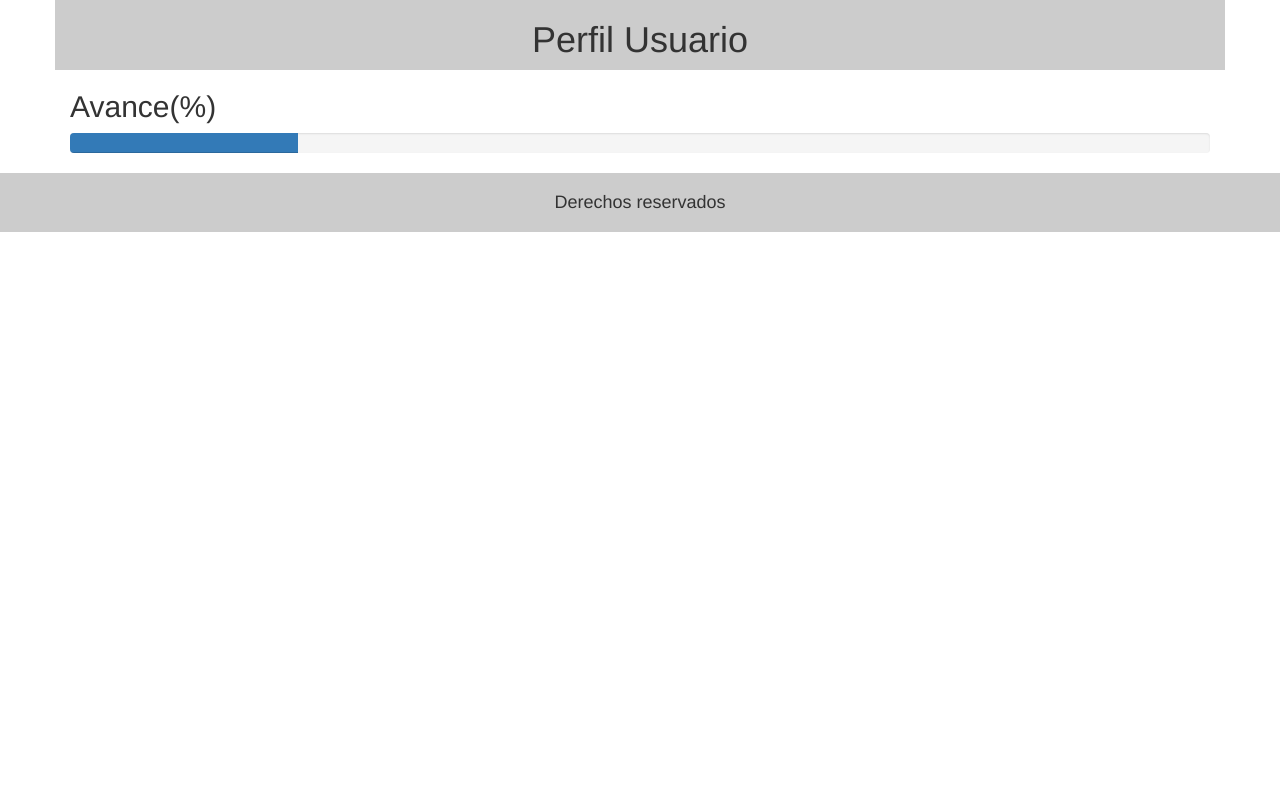
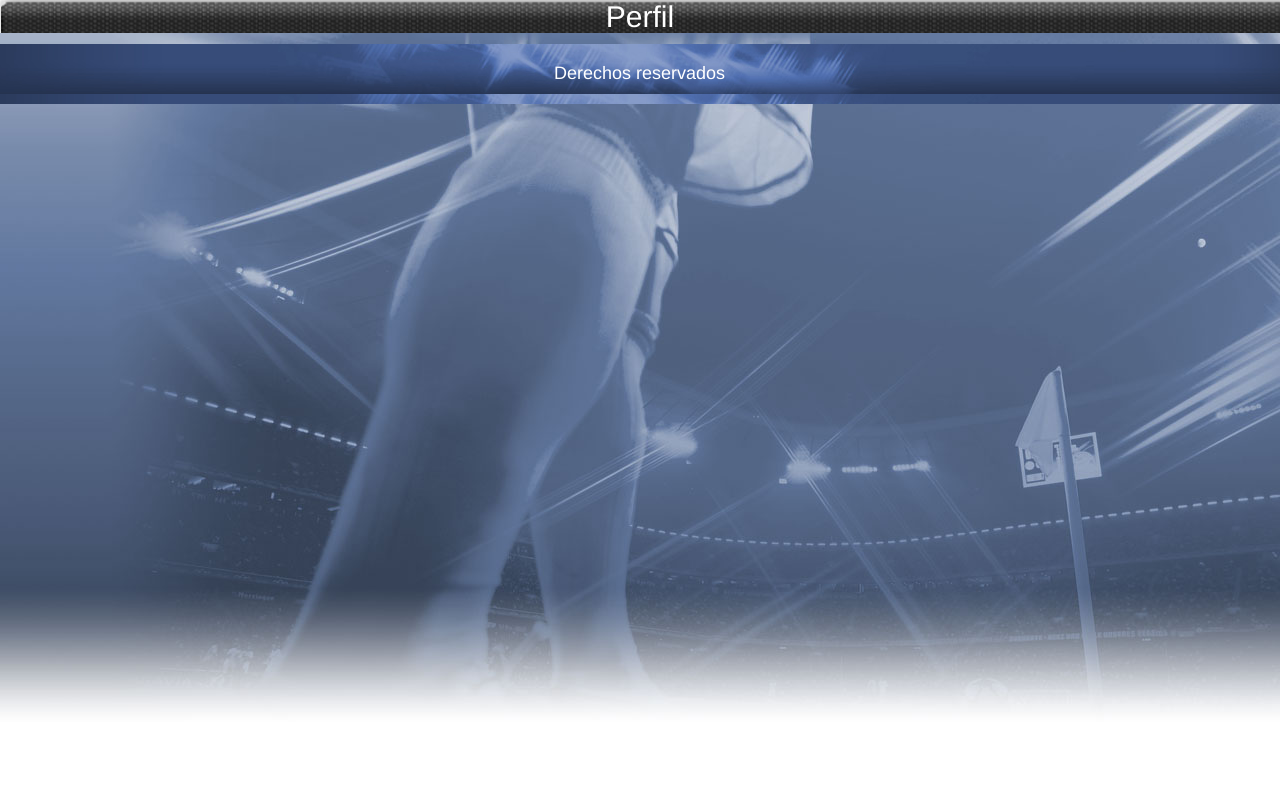
Before and after one commit to ferch01991/GestionCanchasDeportivas, a PHP site: page /iditor_usuario.php in a window 1280 px wide; the page is wider, and only the part inside the window is pictured. Run offline with PHP 8.4, Linux system fonts and the light colour scheme; data that the repository does not hold is empty.

Commit message:
hoja de estilos

```diff
--- a/Aplicacion/css/estilos.css
+++ b/Aplicacion/css/estilos.css
@@ -1,16 +1,18 @@
+
 *{
-	margin: 0 auto;
-	padding: 0 auto;
+	margin: 0px; padding: 0px;
 }
-h1{
-	text-align: center;
-	background: blue;
-	width: 100%;
-	float: left;
+h2,h4,h1{
+	color:#fff;
 }
-h2{
-	font-size: 2em;
+#encabezado{
+	text-align:center;margin-top:-20px;height:-5px
+}
+#map{
+ border: 2px solid;border-radius: 25px;
+ height: 425px; width: 600px;
 }
 footer{
 	text-align: center;
+	 padding:10px; margin-right:-105px;margin-left:-106px
 }
--- a/Aplicacion/iditor_usuario.php
+++ b/Aplicacion/iditor_usuario.php
@@ -9,23 +9,19 @@ include("static/clase_mysql.php");
   <meta charset="utf-8">
   <meta http-equiv="X-UA-Compatible" content="IE=edge">
   <link rel="stylesheet" type="text/css" href="https://maxcdn.bootstrapcdn.com/bootstrap/3.3.5/css/bootstrap.min.css">
-	<title>Editor Usuario</title>
+  <link rel="stylesheet" type="text/css" href="css/estilos.css">
+
+    <section id="encabezado" style="background-image: url('img/header-sprite.png');background-repeat: no-repeat; ">
+        <h2>Perfil</h2>
+    </section>
 
 </head>
-<body>
-    <div class="container" style="background: #ccc; text-align:center;">
-        <h1>Perfil Usuario</h1>
-    </div>
+<body style="background-image: url('img/fondo.jpg');background-repeat: no-repeat;">
+
+
   <div class="container">
     <div class="row">
       <div class="col-md-12">
-  		<h2>Avance(%)</h2>
-  			<div class="progress">
-  			<div class="progress-bar" role="progressbar" aria-valuenow="50"
-  				aria-valuemin="0" aria-valuemax="100" style="width: 20%;">
-  				<span class="sr-only">20% completado</span>
-  			</div>
-  		</div>
       </div>
        <?php
         $conexion = new clase_mysql;
@@ -39,7 +35,7 @@ include("static/clase_mysql.php");
     </div>
 
 </body>
- <footer class="footer" style="background: #ccc; padding:10px; text-align:center">
+ <footer style="background-image: url('img/fondopie.jpg');">
   <h4>Derechos reservados</h4>
 </footer>
 </html>
--- a/Aplicacion/static/clase_mysql.php
+++ b/Aplicacion/static/clase_mysql.php
@@ -91,8 +91,8 @@
     echo "<div class='row'>";
     //echo "<div class='col-md-6'>";
     //echo "<img src='img/foto.jpg' alt='logo' width='200' height='200'>";
-    //echo "<br><br>";
-
+    echo "<br><br>";
+    echo "<br><br>";
     echo "<form class='form-horizontal' action='editar.php' enctype='multipart/form-data' method='POST'>";
     //echo "<button type='button' href='#'class='btn btn-primary'>Imagen</button>";
     echo "<div class='col-md-6'>";
@@ -158,7 +158,7 @@
           echo "<div class='form-group'>";
             echo "<label for='inputEmail3' class='col-sm-2 control-label'>Acerca</label>";
             echo "<div class='col-sm-10'>";
-  					//	echo "<input type='text' name='desc' class='form-control' id='inputEmail3' placeholder='Descripción' value='$acerca'>";
+            //  echo "<input type='text' name='desc' class='form-control' id='inputEmail3' placeholder='Descripción' value='$acerca'>";
             echo "<textarea class='form-control' rows='3' name='desc'  placeholder='Descripción' value='$acerca'>".$acerca."</textarea>";
             echo "</div>";
           echo "</div>";
@@ -193,12 +193,17 @@
 
         echo "<div class='row'>";
          echo "<div class='col-md-6'>";
-         echo "<a href='actua.php?tipo=aceptado&id=$id'<button type='submit' class='btn btn-default'>Confirmar</button></a>";
+         echo "<a href='actua.php?tipo=aceptado&id=$id'<button type='submit' class='btn btn-default' style='background: #000000'; color:'#FFFFFF'>Confirmar</button></a>";
          echo "</div>";
 
 
           echo "<div class='col-md-6'>";
-          echo "<a href='actua.php?tipo=cancelado&id=$id'><button type='submit' class='btn btn-default'>Rechazar</button></a>";
+          echo "<a href='actua.php?tipo=cancelado&id=$id'><button type='submit' class='btn btn-default' style='background: #000000'; color:'#FFFFFF'>Rechazar</button></a>";
+          echo "<br><br>";
+          echo "<br><br>";
+          echo "<br><br>";
+          echo "<br><br>";
+
           echo "</div>";
 
 echo "</div>";
```
Also changed, not shown: Aplicacion/cancha.php (+25 -12 lines), Aplicacion/mapa.php (+10 -4 lines), Aplicacion/img/fondo.jpg (added), Aplicacion/img/fondopie.jpg (added), Aplicacion/img/header-sprite.png (added). Lines whose indentation alone changed are shown as unchanged.
